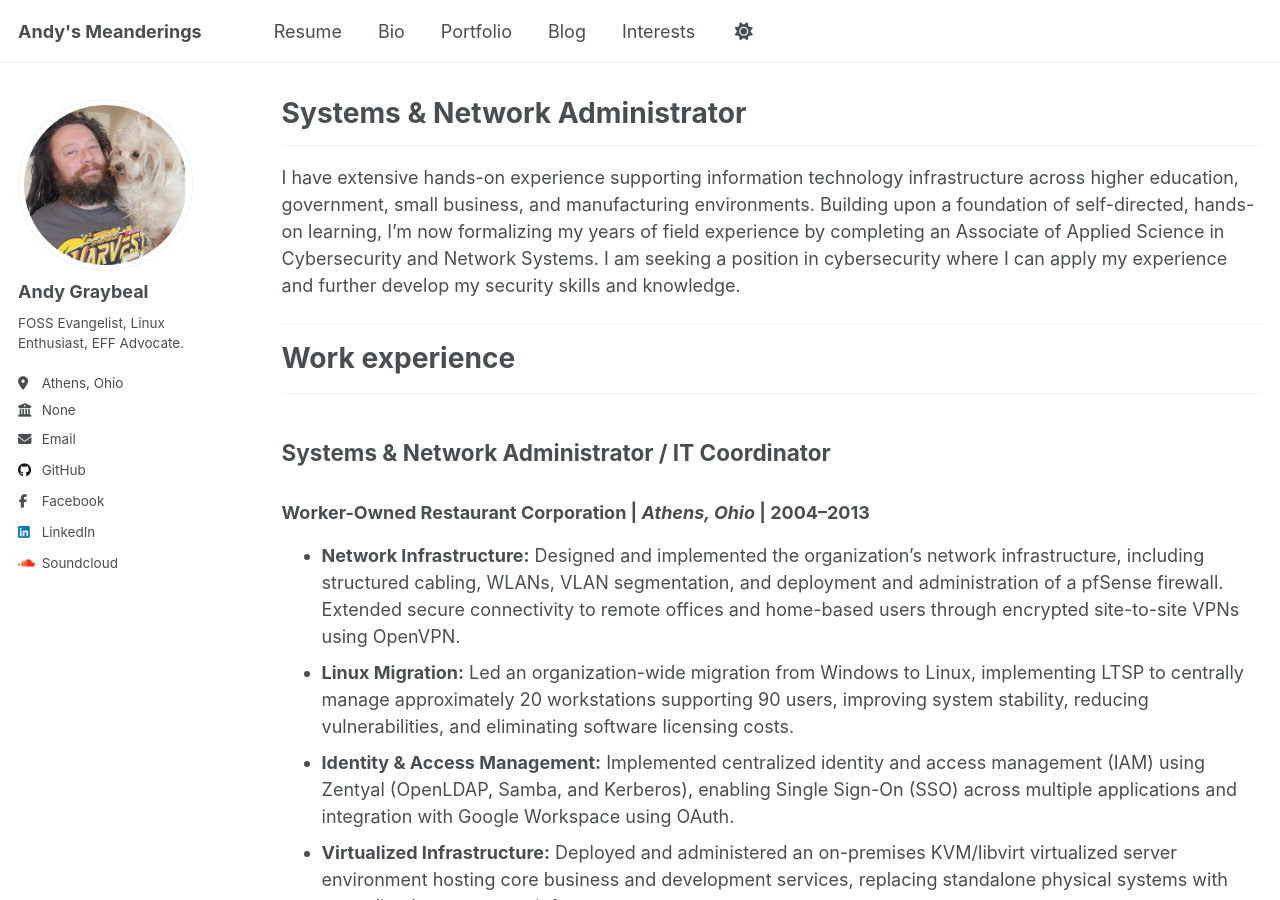
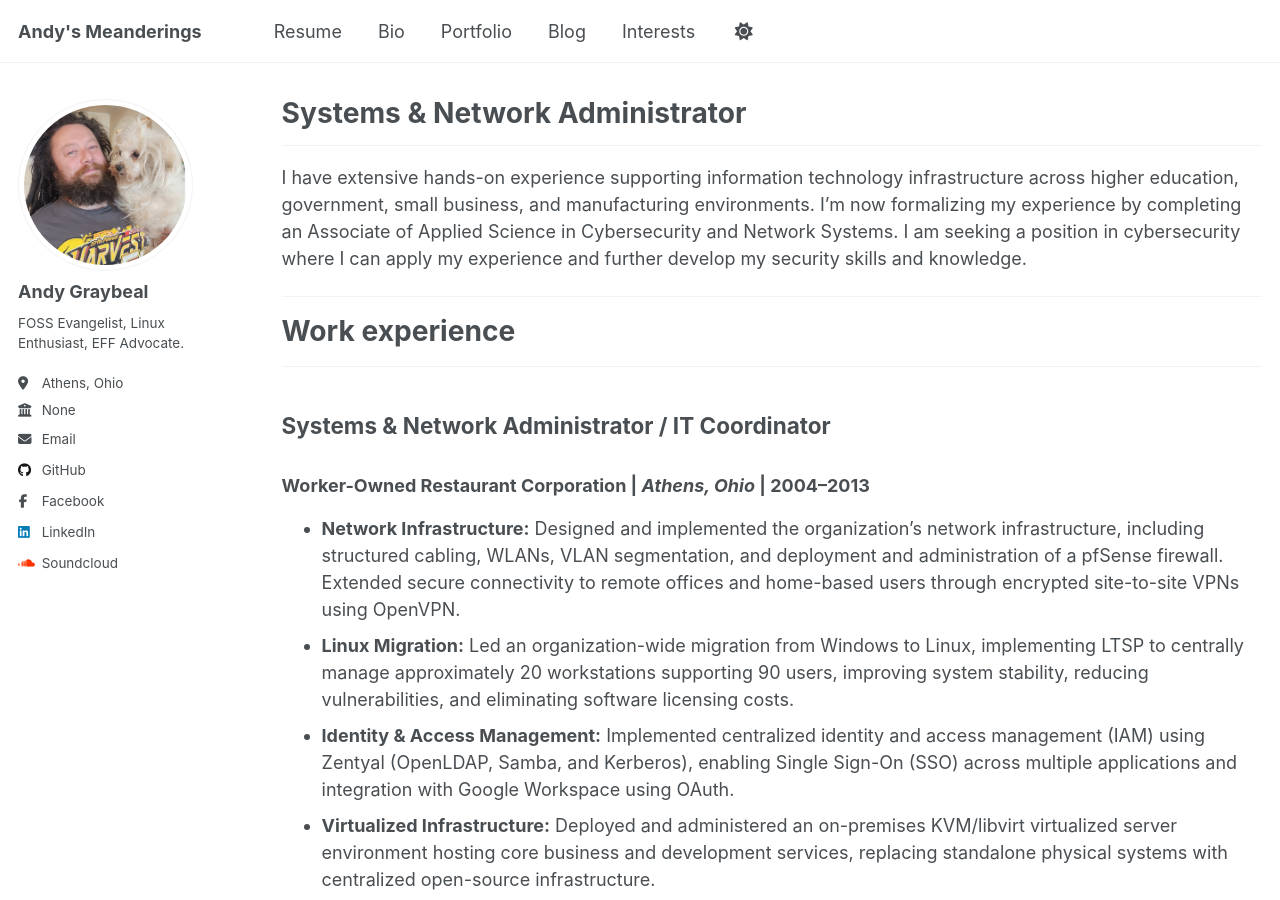
Before and after one commit to andy-graybeal/andy-graybeal.github.io, a Jekyll site: the page built from _pages/resume.md, in a window 1280 px wide and 900 px high. Built offline with Jekyll 4.4.1, drawn with Linux system fonts in a browser that asks for light colours; a script that is not in the unit is left out.

Commit message:
Update resume.md

```diff
--- a/_pages/resume.md
+++ b/_pages/resume.md
@@ -11,7 +11,7 @@ redirect_from:
 
 ---
 
-I have extensive hands-on experience supporting information technology infrastructure across higher education, government, small business, and manufacturing environments. Building upon a foundation of self-directed, hands-on learning, I'm now formalizing my years of field experience by completing an Associate of Applied Science in Cybersecurity and Network Systems. I am seeking a position in cybersecurity where I can apply my experience and further develop my security skills and knowledge.
+I have extensive hands-on experience supporting information technology infrastructure across higher education, government, small business, and manufacturing environments. I'm now formalizing my experience by completing an Associate of Applied Science in Cybersecurity and Network Systems. I am seeking a position in cybersecurity where I can apply my experience and further develop my security skills and knowledge.
 
 ---
 
```
